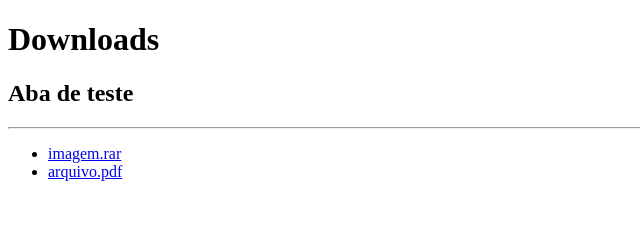
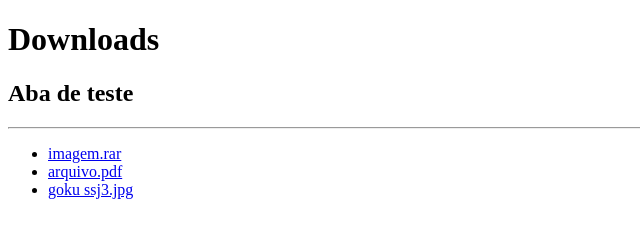
Before and after one commit to Shawlock2/Silas_downloads, a plain HTML site: page index.html in a window 1280 px wide. Shown: the whole page, without its empty margins (0-640 px from the left). Drawn offline with Linux system fonts and the light colour scheme.

Commit message:
Add files via upload

```diff
--- a/index.html
+++ b/index.html
@@ -26,6 +26,11 @@
                     arquivo.pdf
                 </a>
             </li>
+            <li>
+                <a href="https://criticalhits.com.br/wp-content/uploads/2022/04/ssj3.jpg">
+                    goku ssj3.jpg
+                </a>
+            </li>
         </ul>
     </section>
 </body>
```
